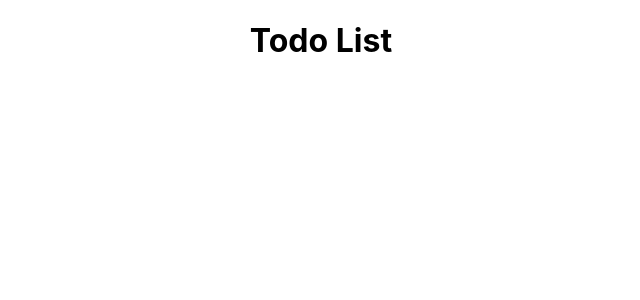
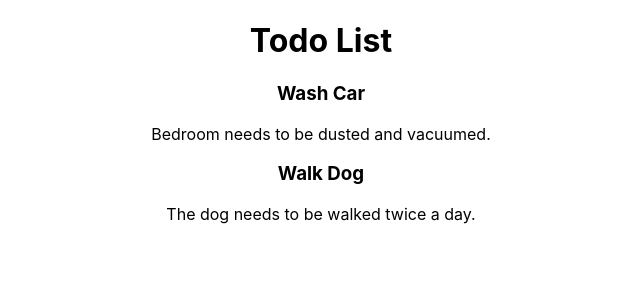
Before and after one commit to gregbabbert/Todo-List-Frontend, a React (Create React App) app in the folder main/: page / in a window 1280 px wide. Shown: the top 300 px of the page, without its empty margins (319-959 px from the left). Built offline with nearby package versions, Linux system fonts and the light colour scheme.

Commit message:
created basic frontend

```diff
--- a/main/src/App.js
+++ b/main/src/App.js
@@ -1,13 +1,15 @@
 import React, {useState} from 'react'
 import './App.css';
+import ListItem from './components/ListItem/ListItem';
 
 function App() {
-  const [tasks, setTasks] = useState([]);
+  const [tasks, setTasks] = useState([{title: "Wash Car", description: "Bedroom needs to be dusted and vacuumed."}, {title: "Walk Dog", description: "The dog needs to be walked twice a day."}]);
   return (
     <div className="App">
       <h1>
         Todo List
       </h1>
+      {tasks.map((task, i) => <ListItem key={task.title + i} task={task}/>)}
     </div>
   );
 }
--- /dev/null
+++ b/main/src/components/ListItem/ListItem.js
@@ -0,0 +1,13 @@
+import React, { Component } from 'react';
+import './ListItem.css';
+
+function ListItem({task}) {
+    return (
+        <div>
+            <h3>{task.title}</h3>
+            <p>{task.description}</p>
+        </div>
+    );
+}
+
+export default ListItem;
```
Also changed, not shown: main/src/components/ListItem/ListItem.css (added).
